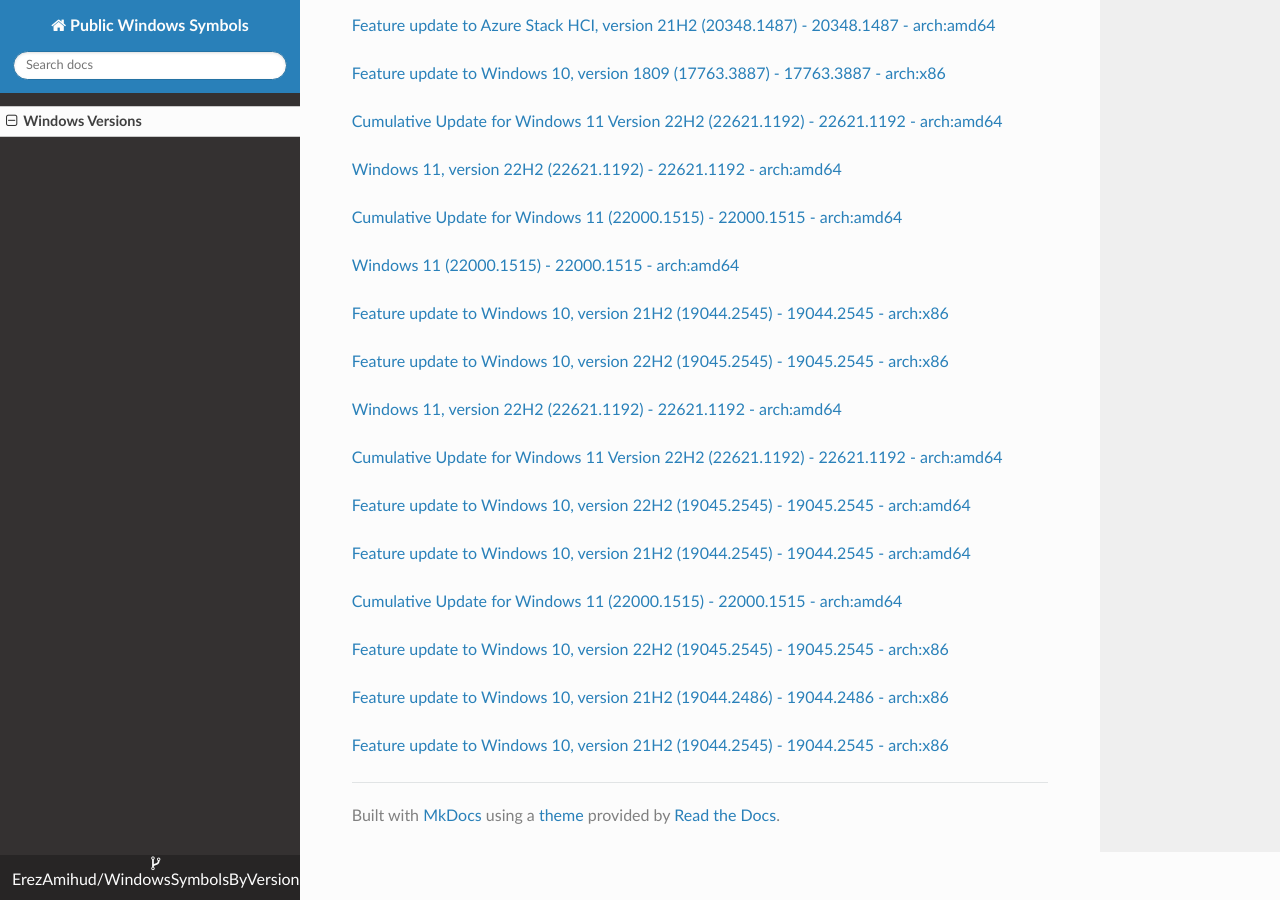
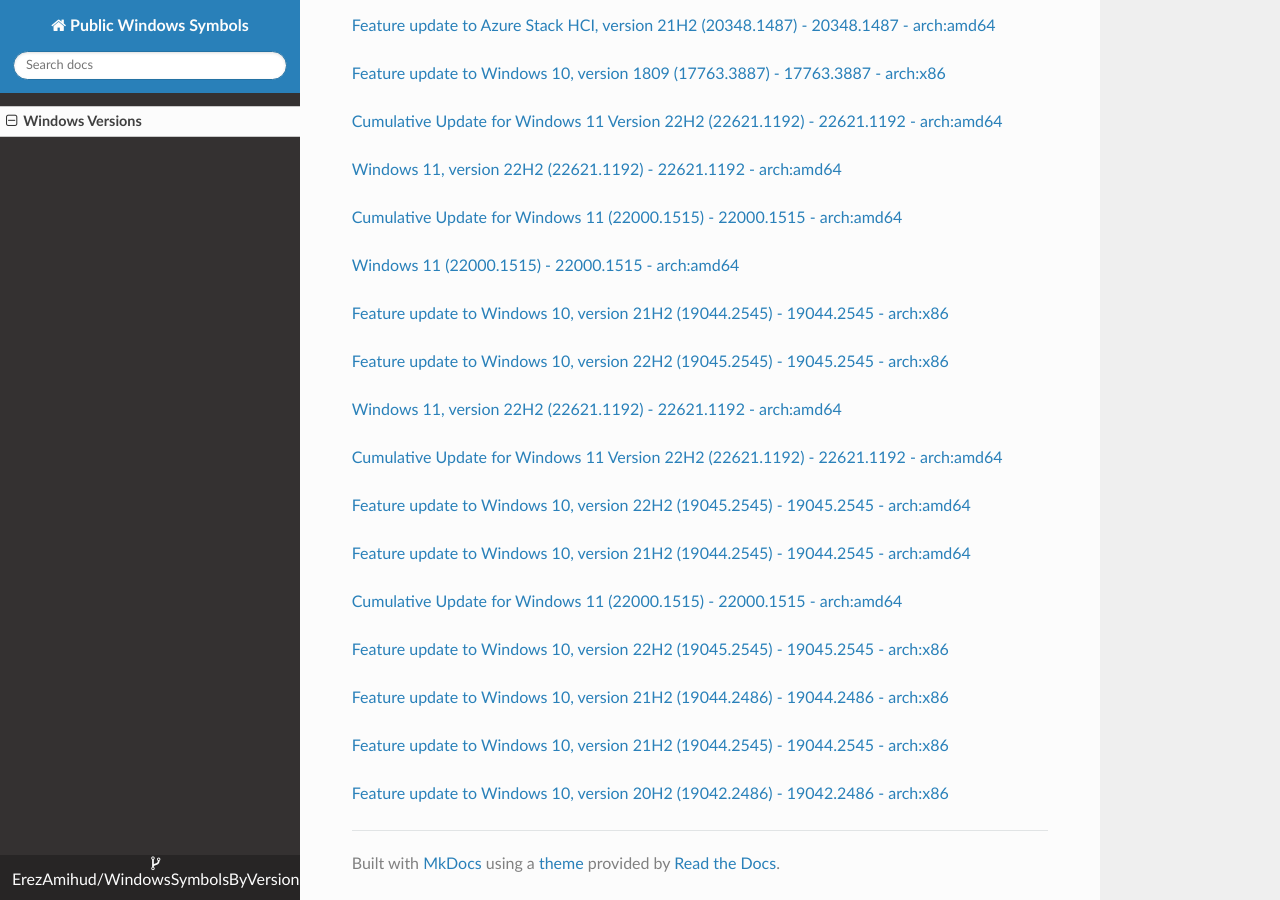
Before and after one commit to ErezAmihud/WindowsSymbolsByVersion, an MkDocs documentation site: the page built from docs/index.md, in a window 1280 px wide and 900 px high, scrolled down 41789 px. Built offline with MkDocs 1.6.1, drawn with Linux system fonts in a browser that asks for light colours; nearby versions of some CDN libraries.

Commit message:
Automated commit, add manifest for 31a2403f-6b21-4765-ab20-64449a100e07

```diff
--- a/docs/index.md
+++ b/docs/index.md
@@ -2446,3 +2446,6 @@
 
 
 [Feature update to Windows 10, version 21H2 (19044.2545) - 19044.2545 - arch:x86](https://github.com/ErezAmihud/WindowsSymbolsByVersion/blob/main/manifests/6bcce867-cd35-4c42-8329-bfae7d12de83.manifest)
+
+
+[Feature update to Windows 10, version 20H2 (19042.2486) - 19042.2486 - arch:x86](https://github.com/ErezAmihud/WindowsSymbolsByVersion/blob/main/manifests/31a2403f-6b21-4765-ab20-64449a100e07.manifest)
```
Also changed, not shown: process_builds.json (+1 -1 lines), 1 other file.
